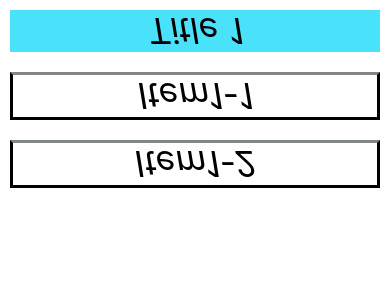
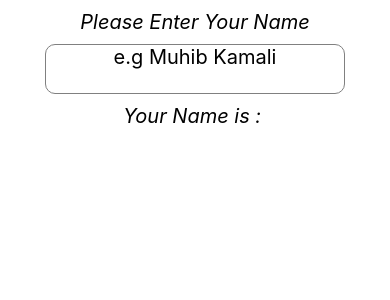
Before and after one commit to Muhibullah-09/Learn_React_Native, a React Native app: screen / in a window 390 px wide. Shown: the top 300 px of the page. Built offline with nearby package versions, Linux system fonts and the light colour scheme.

Commit message:
add new component

```diff
--- a/App.js
+++ b/App.js
@@ -1,9 +1,9 @@
 import React from 'react';
-import SectionListTest from './src/components/SectionListTest';
+import TextInputKeyboard from './src/components/TextInputKeyboard';
 
 const App = () => {
   return (
-    <SectionListTest />
+    <TextInputKeyboard />
   );
 }
 export default App;
--- a/src/components/SectionListTest.js
+++ b/src/components/SectionListTest.js
@@ -19,7 +19,6 @@ function SectionListTest() {
     }
     return (
         <SectionList
-            inverted
             keyExtractor={(item, index) => index.toString()}
             sections={Items}
             renderItem={({ item }) => (
--- /dev/null
+++ b/src/components/TextInputKeyboard.js
@@ -0,0 +1,67 @@
+import React, { useState } from 'react';
+import {
+    View,
+    Text,
+    StyleSheet,
+    TextInput,
+    Keyboard,
+    TouchableWithoutFeedback
+} from 'react-native';
+
+
+
+const DissmissKeyboard = ({ children }) => (
+    <TouchableWithoutFeedback onPress={() => Keyboard.dismiss()}>
+        {children}
+    </TouchableWithoutFeedback>
+);
+
+function TextInputKeyboard() {
+    const [Name, SetName] = useState('');
+    return (
+        <DissmissKeyboard>
+            <View style={styles.body}>
+                <Text style={styles.text}>Please Enter Your Name</Text>
+                <TextInput
+                    multiline
+                    placeholder="e.g Muhib Kamali"
+                    style={styles.input}
+                    onChangeText={(name) => SetName(name)}
+                // secureTextEntry
+                // keyboardType= 'numeric'
+                // maxLength={2}
+                // editable= {false}
+                //many props are available for inputText
+                />
+                <Text style={styles.text}>
+                    Your Name is : {Name}
+                </Text>
+            </View>
+        </DissmissKeyboard>
+    )
+}
+
+const styles = StyleSheet.create({
+    body: {
+        flex: 1,
+        backgroundColor: '#ffffff',
+        alignItems: 'center',
+    },
+    text: {
+        color: '#000000',
+        fontSize: 20,
+        fontStyle: 'italic',
+        margin: 10,
+    },
+    input: {
+        borderWidth: 1,
+        width: 300,
+        color: 'black',
+        borderColor: 'grey',
+        borderRadius: 10,
+        fontSize: 20,
+        textAlign: 'center',
+    },
+});
+
+export default TextInputKeyboard
```
